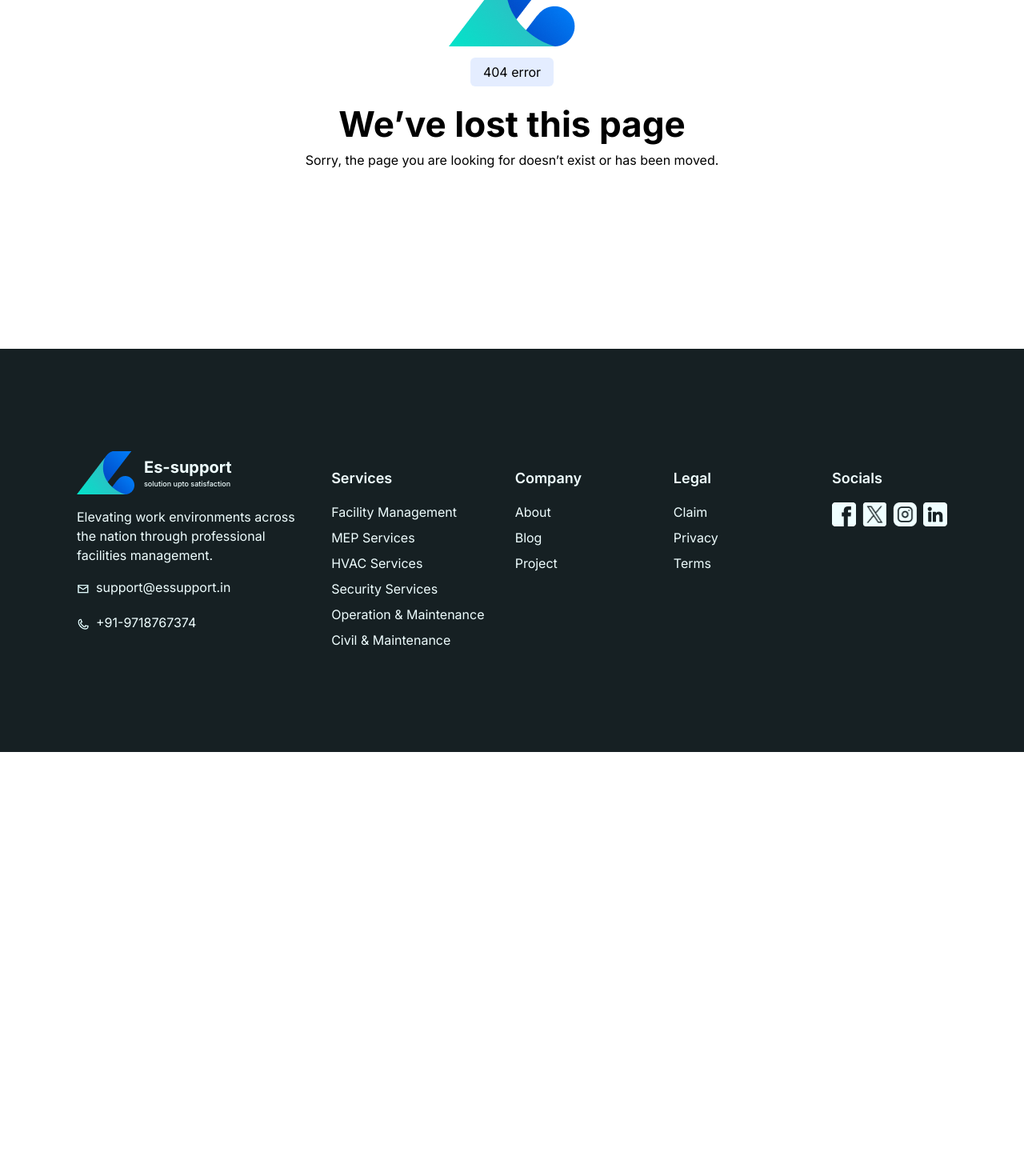
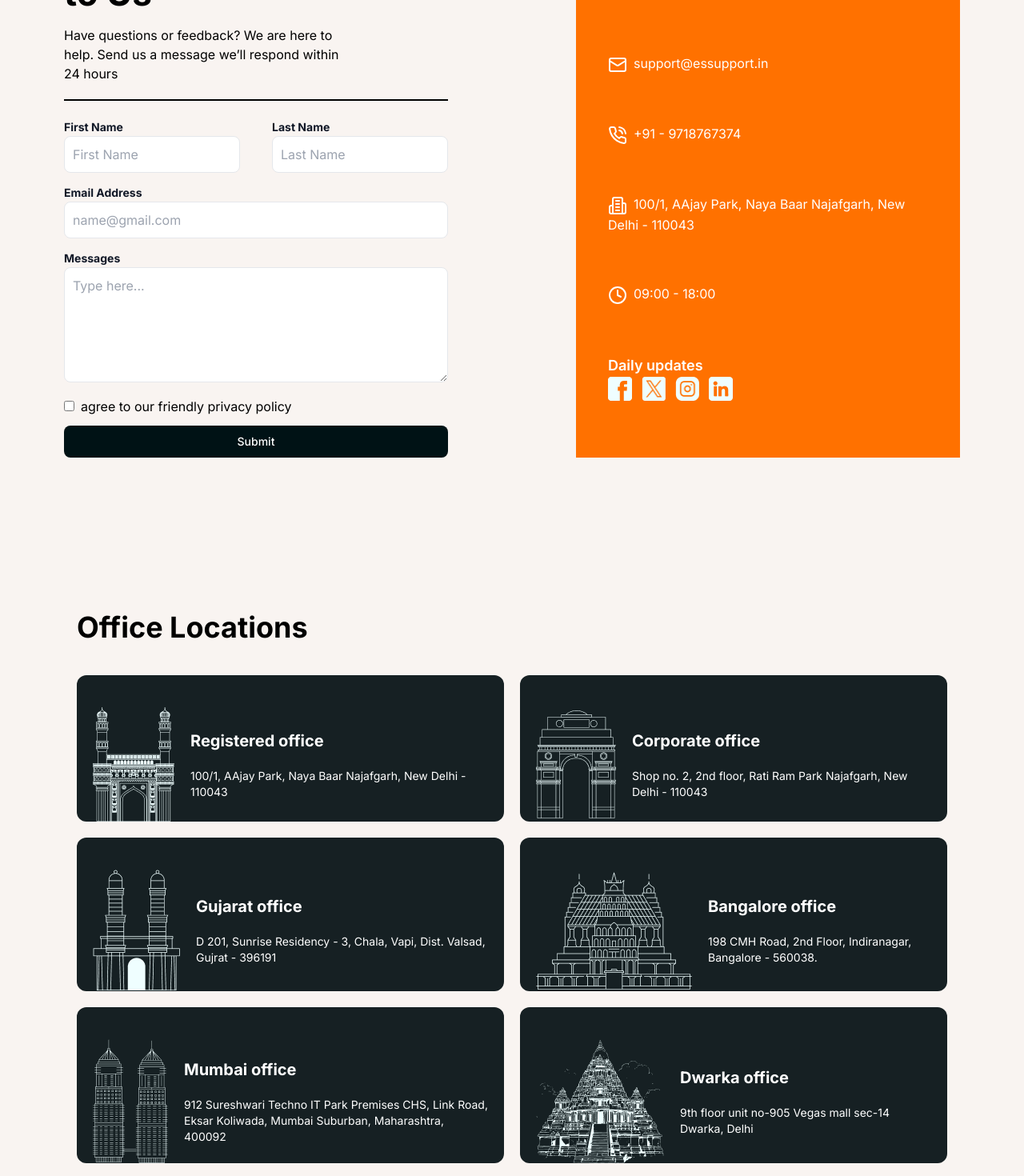
Before and after one commit to Amrit-Thapa/es-support-fe, a Next.js app: page /contact-us in a window 1280 px wide. Before the commit this address had no page. Shown: the part 380-1850 px from the top of the page at 80% size. Before the commit the page ends 1320 px from the top, so only its background shows below. Built offline with nearby package versions, Linux system fonts and the light colour scheme.

Commit message:
adding contact us page

```diff
--- /dev/null
+++ b/src/app/contact-us/Hero.tsx
@@ -0,0 +1,124 @@
+import React from "react";
+import {Mail, PhoneCall, Building2, Clock} from "lucide-react";
+
+import facebook from "@/../public/assets/icons/facebook.png";
+import twitter from "@/../public/assets/icons/twitter.png";
+import linkedin from "@/../public/assets/icons/linkedin.png";
+import insta from "@/../public/assets/icons/insta.png";
+
+const Hero = () => {
+  return (
+    <section className="container mx-auto md:px-20 px-4 py-16 md:pt-36">
+      <div className="grid grid-cols-2 gap-40">
+        <div>
+          <div className="mx-auto text-[9px] font-bold md:text-base">
+            Get in Touch
+          </div>
+          <div className="text-[20px] mt-2 md:text-[44px] font-bold ">
+            Let’s Chat, Reach Out to Us
+          </div>
+          <div className="mt-2 w-3/4">
+            Have questions or feedback? We are here to help. Send us a message
+            we’ll respond within 24 hours
+          </div>
+
+          <form className="border-t-2 border-black pt-5 mt-5 space-y-3">
+            <div className="flex justify-between gap-10">
+              <div className="w-full">
+                <label className="mb-2 text-sm font-bold text-gray-900">
+                  First Name
+                </label>
+                <input
+                  type="text"
+                  id="firstName"
+                  className=" border rounded-lg focus:ring-blue-500 focus:border-blue-500 block w-full p-2.5"
+                  placeholder="First Name"
+                  required
+                />
+              </div>
+              <div className="w-full">
+                <label className="mb-2 text-sm font-bold text-gray-900">
+                  Last Name
+                </label>
+                <input
+                  type="text"
+                  id="lastName"
+                  className=" border rounded-lg focus:ring-blue-500 focus:border-blue-500 block w-full p-2.5"
+                  placeholder="Last Name"
+                  required
+                />
+              </div>
+            </div>
+            <div>
+              <label className="mb-2 text-sm font-bold text-gray-900">
+                Email Address
+              </label>
+              <input
+                type="email"
+                id="email"
+                className=" border rounded-lg focus:ring-blue-500 focus:border-blue-500 w-full p-2.5"
+                placeholder="name@gmail.com"
+                required
+              />
+            </div>
+            <div>
+              <label className="mb-2 text-sm font-bold text-gray-900">
+                Messages
+              </label>
+              <textarea
+                id="message"
+                className=" border rounded-lg focus:ring-blue-500 focus:border-blue-500 w-full p-2.5 md:h-36"
+                placeholder="Type here..."
+                required
+              />
+            </div>
+            <div>
+              <input type="checkbox" id="agree" name="agree" value="agree" />
+              <label className="ml-2">
+                agree to our friendly privacy policy
+              </label>
+            </div>
+            <button
+              type="submit"
+              className="text-white bg-primaryBlue w-full focus:ring-4 focus:outline-none font-medium rounded-lg text-sm  px-5 py-2.5 text-center"
+            >
+              Submit
+            </button>
+          </form>
+        </div>
+        <div className="bg-[#FF7100] md:p-10 text-white flex flex-col justify-around">
+          <div className="text-[20px] mt-2 md:text-[44px] font-bold ">Info</div>
+          <div className="">
+            <Mail className="inline " />
+            <label className="ml-2">support@essupport.in</label>
+          </div>
+          <div className="">
+            <PhoneCall className="inline " />
+            <label className="ml-2">+91 - 9718767374</label>
+          </div>
+          <div className="">
+            <Building2 className="inline " />
+            <label className="ml-2">
+              100/1, AAjay Park, Naya Baar Najafgarh, New Delhi - 110043
+            </label>
+          </div>
+          <div className="">
+            <Clock className="inline " />
+            <label className="ml-2">09:00 - 18:00</label>
+          </div>
+          <div>
+            <div className="md:text-lg font-semibold">Daily updates</div>
+            <div className="flex gap-3">
+              <img src={facebook.src} width={30} />
+              <img src={twitter.src} width={30} />
+              <img src={insta.src} width={30} />
+              <img src={linkedin.src} width={30} />
+            </div>
+          </div>
+        </div>
+      </div>
+    </section>
+  );
+};
+
+export default Hero;
--- /dev/null
+++ b/src/app/contact-us/Locations.tsx
@@ -0,0 +1,86 @@
+import React from "react";
+import bangalore from "@/../public/assets/icons/bangalore-office.png";
+import corporate from "@/../public/assets/icons/corporate-office.png";
+import mumbai from "@/../public/assets/icons/mumbai-office.png";
+import dwarka from "@/../public/assets/icons/dwarka-office.png";
+import gujrat from "@/../public/assets/icons/gujrat-office.png";
+import registered from "@/../public/assets/icons/registered-office.png";
+
+const Locations = () => {
+  return (
+    <section className="bg-lightOrange">
+      <div className="container mx-auto px-4 py-16 md:px-24 md:py-32">
+        <div className="md:text-4xl text-base font-bold text-center md:text-left">
+          Office Locations
+        </div>
+        <div className="grid md:grid-cols-2 grid-cols-1 gap-5 mt-10">
+          <div className="bg-darkGray text-white flex rounded-xl justify-center items-center px-5 pt-10 gap-5">
+            <img src={registered.src} />
+            <div className="space-y-5 md:w-[400px]">
+              <div className="font-bold text-xs md:text-xl">
+                Registered office
+              </div>
+              <div className="text-[10px] md:text-sm">
+                100/1, AAjay Park, Naya Baar Najafgarh, New Delhi - 110043
+              </div>
+            </div>
+          </div>
+          <div className="bg-darkGray text-white flex rounded-xl justify-center items-center px-5 pt-10 gap-5">
+            <img src={corporate.src} />
+            <div className="space-y-5 md:w-[400px]">
+              <div className="font-bold text-xs md:text-xl">
+                Corporate office
+              </div>
+              <div className="text-[10px] md:text-sm">
+                Shop no. 2, 2nd floor, Rati Ram Park Najafgarh, New Delhi -
+                110043
+              </div>
+            </div>
+          </div>
+          <div className="bg-darkGray text-white flex rounded-xl justify-center items-center px-5 pt-10 gap-5">
+            <img src={gujrat.src} />
+            <div className="space-y-5 md:w-[400px]">
+              <div className="font-bold text-xs md:text-xl">Gujarat office</div>
+              <div className="text-[10px] md:text-sm">
+                D 201, Sunrise Residency - 3, Chala, Vapi, Dist. Valsad, Gujrat
+                - 396191
+              </div>
+            </div>
+          </div>
+          <div className="bg-darkGray text-white flex rounded-xl justify-center items-center px-5 pt-10 gap-5">
+            <img src={bangalore.src} />
+            <div className="space-y-5 md:w-[400px]">
+              <div className="font-bold text-xs md:text-xl">
+                Bangalore office
+              </div>
+              <div className="text-[10px] md:text-sm">
+                198 CMH Road, 2nd Floor, Indiranagar, Bangalore - 560038.
+              </div>
+            </div>
+          </div>
+          <div className="bg-darkGray text-white flex rounded-xl justify-center items-center px-5 pt-10 gap-5">
+            <img src={mumbai.src} />
+            <div className="space-y-5 md:w-[400px]">
+              <div className="font-bold text-xs md:text-xl">Mumbai office</div>
+              <div className="text-[10px] md:text-sm">
+                912 Sureshwari Techno IT Park Premises CHS, Link Road, Eksar
+                Koliwada, Mumbai Suburban, Maharashtra, 400092
+              </div>
+            </div>
+          </div>
+          <div className="bg-darkGray text-white flex rounded-xl justify-center items-center px-5 pt-10 gap-5">
+            <img src={dwarka.src} />
+            <div className="space-y-5 md:w-[400px]">
+              <div className="font-bold text-xs md:text-xl">Dwarka office</div>
+              <div className="text-[10px] md:text-sm">
+                9th floor unit no-905 Vegas mall sec-14 Dwarka, Delhi
+              </div>
+            </div>
+          </div>
+        </div>
+      </div>
+    </section>
+  );
+};
+
+export default Locations;
--- /dev/null
+++ b/src/app/contact-us/page.tsx
@@ -0,0 +1,20 @@
+import Footer from "@/sections/Footer";
+import GetInTouch from "@/sections/GetInTouch";
+import Header from "@/sections/Header";
+import React from "react";
+import Hero from "./Hero";
+import Locations from "./Locations";
+
+const Page = () => (
+  <>
+    <div className="bg-lightOrange">
+      <Header />
+      <Hero />
+    </div>
+    <Locations />
+    <GetInTouch />
+    <Footer />
+  </>
+);
+
+export default Page;
```
